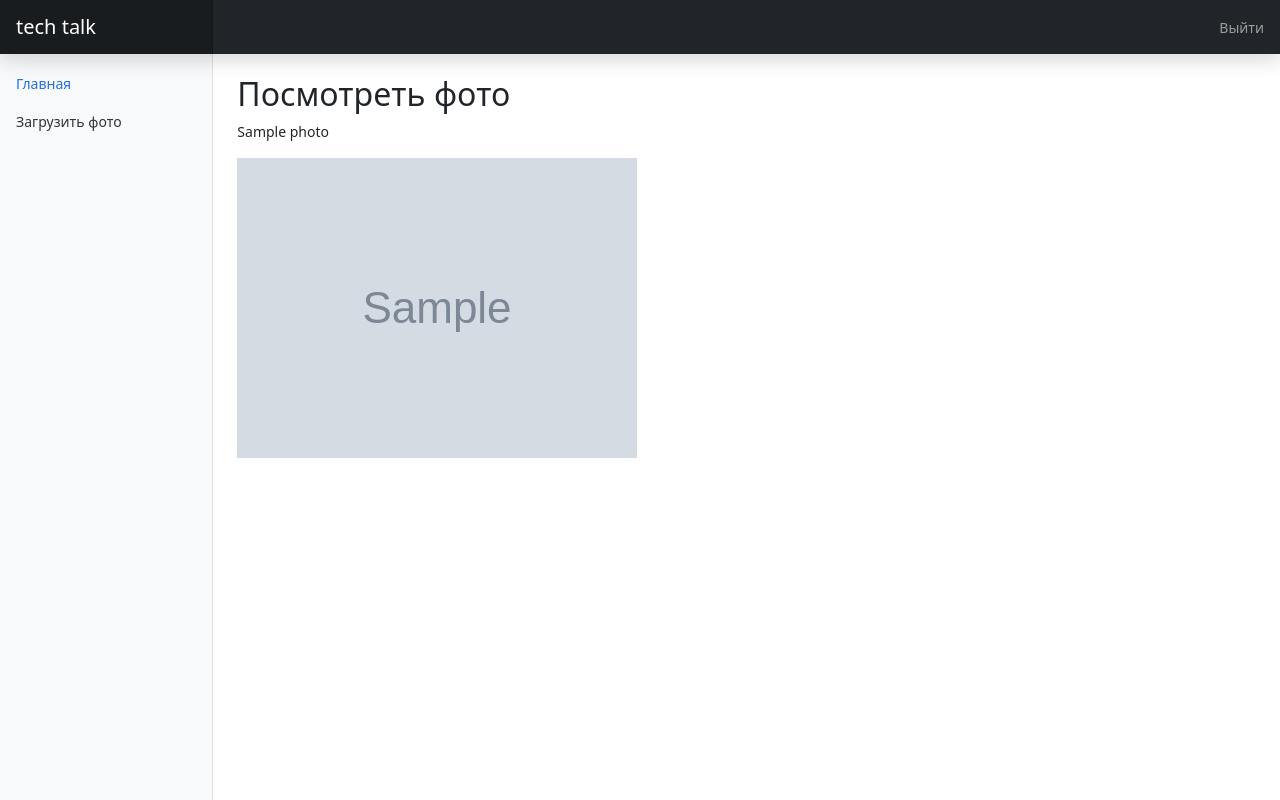
After one commit to axkxd/tech_talk, a Django app: page /photo/1/ in a window 1280 px wide. The commit adds this page. Run offline with Django 4.2, Linux system fonts and the light colour scheme; tables that the repository leaves empty hold one stand-in row (values such as "Sample post"); grey boxes marked "Sample" are stand-in pictures; some libraries are stand-ins or nearby versions.

Commit message:
some_change

```diff
--- a/tech_talk/tt_blog/forms.py
+++ b/tech_talk/tt_blog/forms.py
@@ -5,7 +5,4 @@ from .models import Photo
 class PhotoForm(forms.ModelForm):
     class Meta:
         model = Photo
-        fields = ('title', 'image')
-        widgets = {
-            'image': forms.ClearableFileInput(attrs={'multiple': True})
-        }
+        fields = ['title', 'image']
--- a/tech_talk/tt_blog/models.py
+++ b/tech_talk/tt_blog/models.py
@@ -4,3 +4,6 @@ class Photo(models.Model):
     title = models.CharField(max_length=255)
     image = models.ImageField(upload_to='photos/')
     uploaded_at = models.DateTimeField(auto_now_add=True)
+
+    def __str__(self):
+        return self.title
--- a/tech_talk/tt_blog/templates/base.html
+++ b/tech_talk/tt_blog/templates/base.html
@@ -40,15 +40,9 @@
               </a>
             </li>
             <li class="nav-item">
-              <a class="nav-link" href="#">
+              <a class="nav-link" href="{% url 'upload_photo' %}">
                 <span data-feather="file" class="align-text-bottom"></span>
-                Заявки в ожидании
-              </a>
-            </li>
-            <li class="nav-item">
-              <a class="nav-link" href="#">
-                <span data-feather="layers" class="align-text-bottom"></span>
-                Список всех заявок
+                Загрузить фото
               </a>
             </li>
             </ul>
--- /dev/null
+++ b/tech_talk/tt_blog/templates/tt_blog/photo_detail.html
@@ -0,0 +1,7 @@
+{% extends 'base.html' %}
+
+{% block content %}
+  <h2>Посмотреть фото</h2>
+    <p>{{ photo.title }}</p>
+    <img src="{{ photo.image.url }}" alt="{{ photo.title }}">
+{% endblock %}
--- a/tech_talk/tt_blog/urls.py
+++ b/tech_talk/tt_blog/urls.py
@@ -5,5 +5,6 @@ from . import views
 
 urlpatterns = [
     path('', views.home, name='home'),
-    path('upload/', views.upload_photo, name='upload_photo'),
+    path('upload_photo/', views.upload_photo, name='upload_photo'),
+    path('photo/<int:pk>/', views.photo_detail, name='photo_detail'),
 ]
--- a/tech_talk/tt_blog/views.py
+++ b/tech_talk/tt_blog/views.py
@@ -1,19 +1,27 @@
-from django.shortcuts import render, redirect
+from django.shortcuts import render, get_object_or_404, redirect
 from django.http import HttpResponse
+from django.http import HttpResponseRedirect
+from django.urls import reverse
 
 from .forms import PhotoForm
+from .models import Photo
 
 
 def home(request):
-    return HttpResponse("Hello, Django!")
+    return HttpResponse("tech talk - я читаю!")
 
 
 def upload_photo(request):
     if request.method == 'POST':
         form = PhotoForm(request.POST, request.FILES)
         if form.is_valid():
-            form.save()
-            return redirect('/')
+            photo = form.save()
+            return HttpResponseRedirect(reverse('photo_detail', args=[photo.id]))
     else:
         form = PhotoForm()
     return render(request, 'tt_blog/upload_photo.html', {'form': form})
+
+
+def photo_detail(request, pk):
+    photo = get_object_or_404(Photo, pk=pk)
+    return render(request, 'tt_blog/photo_detail.html', {'photo': photo})
```
Also changed, not shown: tech_talk/tt_blog/migrations/0001_initial.py (added), tech_talk/uploads/photos/test1.png (added), tech_talk/uploads/photos/test2.png (added), tech_talk/uploads/photos/test2_jub48jz.png (added).
